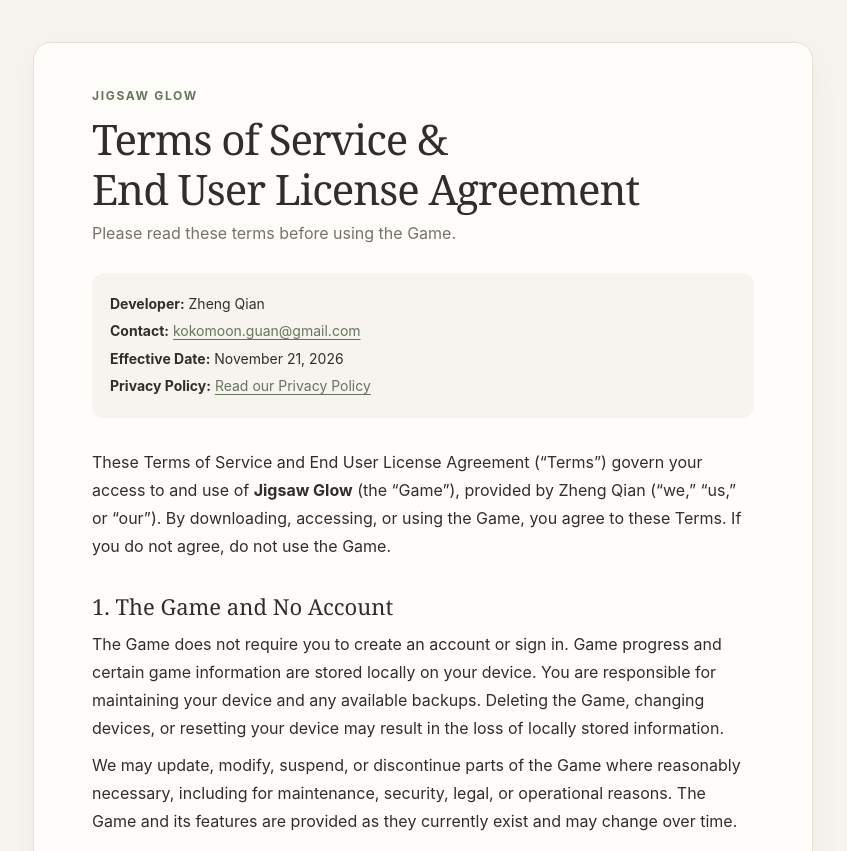
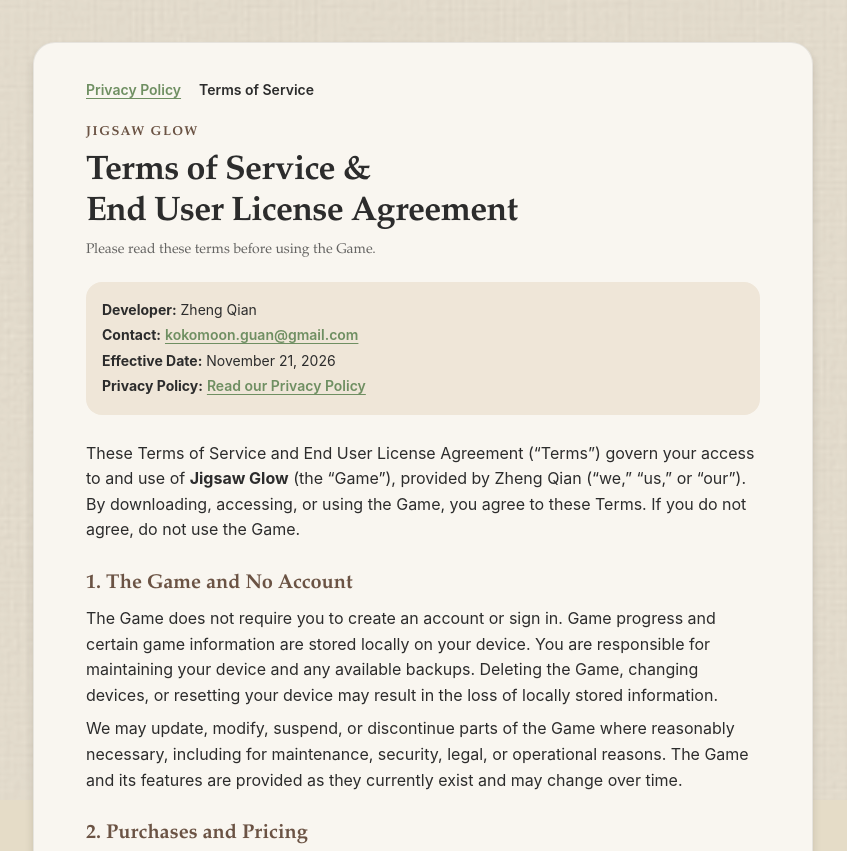
Before and after one commit to erxiguan/jigsawglow, a plain HTML site: page terms.html in a window 1280 px wide. Shown: the top 851 px of the page, without its empty margins (217-1064 px from the left). Drawn offline with Linux system fonts and the light colour scheme.

Commit message:
Give the privacy policy and terms the same store paper style.
Co-authored-by: Cursor <cursoragent@cursor.com>

```diff
--- /dev/null
+++ b/legal.css
@@ -0,0 +1,146 @@
+:root {
+  color-scheme: light;
+  --paper: #E5DCC7;
+  --card: #F9F6F0;
+  --band: #EFE6D8;
+  --ink: #2C2C2C;
+  --title: #6B5344;
+  --muted: rgba(44, 44, 44, 0.55);
+  --line: rgba(0, 0, 0, 0.08);
+  --rule: rgba(44, 44, 44, 0.12);
+  --link: #6F8F62;
+  --shadow: rgba(38, 31, 26, 0.15);
+  --serif: ui-serif, "New York", "Iowan Old Style", Palatino, "Palatino Linotype", Georgia, serif;
+  --sans: -apple-system, BlinkMacSystemFont, "SF Pro Text", "Segoe UI", sans-serif;
+}
+
+* { box-sizing: border-box; }
+
+body {
+  margin: 0;
+  padding: 42px 18px 56px;
+  background: var(--paper);
+  color: var(--ink);
+  font: 16px/1.6 var(--sans);
+}
+
+body::before,
+body::after {
+  content: "";
+  position: fixed;
+  inset: 0;
+  pointer-events: none;
+  z-index: -1;
+}
+
+body::before {
+  background: url("linen.jpg") center / cover no-repeat;
+  opacity: 0.3;
+}
+
+body::after {
+  background: var(--paper);
+  opacity: 0.22;
+}
+
+main {
+  max-width: 780px;
+  margin: 0 auto;
+  padding: 36px clamp(22px, 5vw, 52px) 28px;
+  background: var(--card);
+  border: 1px solid var(--line);
+  border-radius: 22px;
+  box-shadow: 0 6px 8px var(--shadow);
+}
+
+.pager {
+  display: flex;
+  gap: 18px;
+  margin: 0 0 22px;
+  font-size: 14px;
+  font-weight: 600;
+}
+
+.pager a[aria-current="page"] {
+  color: var(--ink);
+  text-decoration: none;
+}
+
+.eyebrow {
+  margin: 0;
+  color: var(--title);
+  font-family: var(--serif);
+  font-size: 13px;
+  font-weight: 600;
+  letter-spacing: 0.12em;
+  text-transform: uppercase;
+}
+
+h1 {
+  margin: 8px 0 6px;
+  color: var(--ink);
+  font-family: var(--serif);
+  font-size: clamp(28px, 4vw, 34px);
+  font-weight: 600;
+  line-height: 1.2;
+  letter-spacing: -0.02em;
+}
+
+.subtitle {
+  margin: 0 0 22px;
+  color: var(--ink);
+  font-family: var(--serif);
+  font-size: 14px;
+  font-weight: 400;
+  line-height: 1.45;
+  opacity: 0.72;
+}
+
+.meta {
+  margin: 0 0 26px;
+  padding: 14px 16px;
+  background: var(--band);
+  border-radius: 16px;
+  font-size: 14px;
+}
+
+.meta p { margin: 3px 0; }
+
+a {
+  color: var(--link);
+  font-weight: 600;
+  text-underline-offset: 3px;
+}
+
+h2 {
+  margin: 28px 0 8px;
+  color: var(--title);
+  font-family: var(--serif);
+  font-size: 20px;
+  font-weight: 600;
+  line-height: 1.35;
+}
+
+p { margin: 8px 0; }
+
+ul {
+  margin: 8px 0 14px;
+  padding-left: 22px;
+}
+
+li { margin: 6px 0; }
+
+footer {
+  margin-top: 32px;
+  padding-top: 16px;
+  border-top: 1px solid var(--rule);
+  color: var(--muted);
+  font-size: 13px;
+}
+
+footer a { font-weight: 600; }
+
+@media (max-width: 520px) {
+  body { padding: 14px 10px 28px; }
+  main { padding: 24px 18px 20px; border-radius: 18px; }
+}
--- a/terms.html
+++ b/terms.html
@@ -6,85 +6,15 @@
   <meta name="robots" content="index,follow">
   <meta name="description" content="Terms of Service and End User License Agreement for Jigsaw Glow.">
   <title>Terms of Service &amp; EULA — Jigsaw Glow</title>
-  <style>
-    :root {
-      color-scheme: light;
-      --paper: #f7f4ef;
-      --card: #fffdfa;
-      --ink: #302e2b;
-      --muted: #77716a;
-      --line: #e8e1d8;
-      --accent: #66745f;
-    }
-    * { box-sizing: border-box; }
-    body {
-      margin: 0;
-      padding: 42px 18px 56px;
-      background: var(--paper);
-      color: var(--ink);
-      font: 16px/1.75 -apple-system, BlinkMacSystemFont, "Segoe UI", sans-serif;
-    }
-    main {
-      max-width: 780px;
-      margin: 0 auto;
-      padding: 42px clamp(22px, 5vw, 58px);
-      background: var(--card);
-      border: 1px solid var(--line);
-      border-radius: 18px;
-      box-shadow: 0 10px 35px rgba(55, 45, 32, .045);
-    }
-    .eyebrow {
-      color: var(--accent);
-      font-size: 12px;
-      font-weight: 700;
-      letter-spacing: .14em;
-      text-transform: uppercase;
-    }
-    h1 {
-      margin: 8px 0 4px;
-      font-family: Georgia, "Times New Roman", serif;
-      font-size: clamp(30px, 5vw, 42px);
-      font-weight: 500;
-      line-height: 1.2;
-      letter-spacing: -.025em;
-    }
-    .subtitle { color: var(--muted); margin: 0 0 26px; }
-    .meta {
-      padding: 16px 18px;
-      margin: 24px 0 30px;
-      background: #f7f4ef;
-      border-radius: 12px;
-      font-size: 14px;
-    }
-    .meta p { margin: 3px 0; }
-    a { color: var(--accent); text-underline-offset: 3px; }
-    h2 {
-      margin: 32px 0 9px;
-      font-family: Georgia, "Times New Roman", serif;
-      font-size: 22px;
-      font-weight: 500;
-      line-height: 1.35;
-    }
-    p { margin: 9px 0; }
-    ul { padding-left: 22px; margin: 8px 0 14px; }
-    li { margin: 5px 0; }
-    .note { color: var(--muted); font-size: 14px; }
-    footer {
-      margin-top: 38px;
-      padding-top: 20px;
-      border-top: 1px solid var(--line);
-      color: var(--muted);
-      font-size: 13px;
-    }
-    @media (max-width: 520px) {
-      body { padding: 14px 10px 28px; }
-      main { padding: 28px 20px; border-radius: 14px; }
-    }
-  </style>
+  <link rel="stylesheet" href="legal.css">
 </head>
 <body>
 <main>
-  <div class="eyebrow">Jigsaw Glow</div>
+  <nav class="pager">
+    <a href="./">Privacy Policy</a>
+    <a href="terms.html" aria-current="page">Terms of Service</a>
+  </nav>
+  <p class="eyebrow">Jigsaw Glow</p>
   <h1>Terms of Service &amp;<br>End User License Agreement</h1>
   <p class="subtitle">Please read these terms before using the Game.</p>
 
```
Also changed, not shown: index.html (+26 -5 lines), linen.jpg (added).
